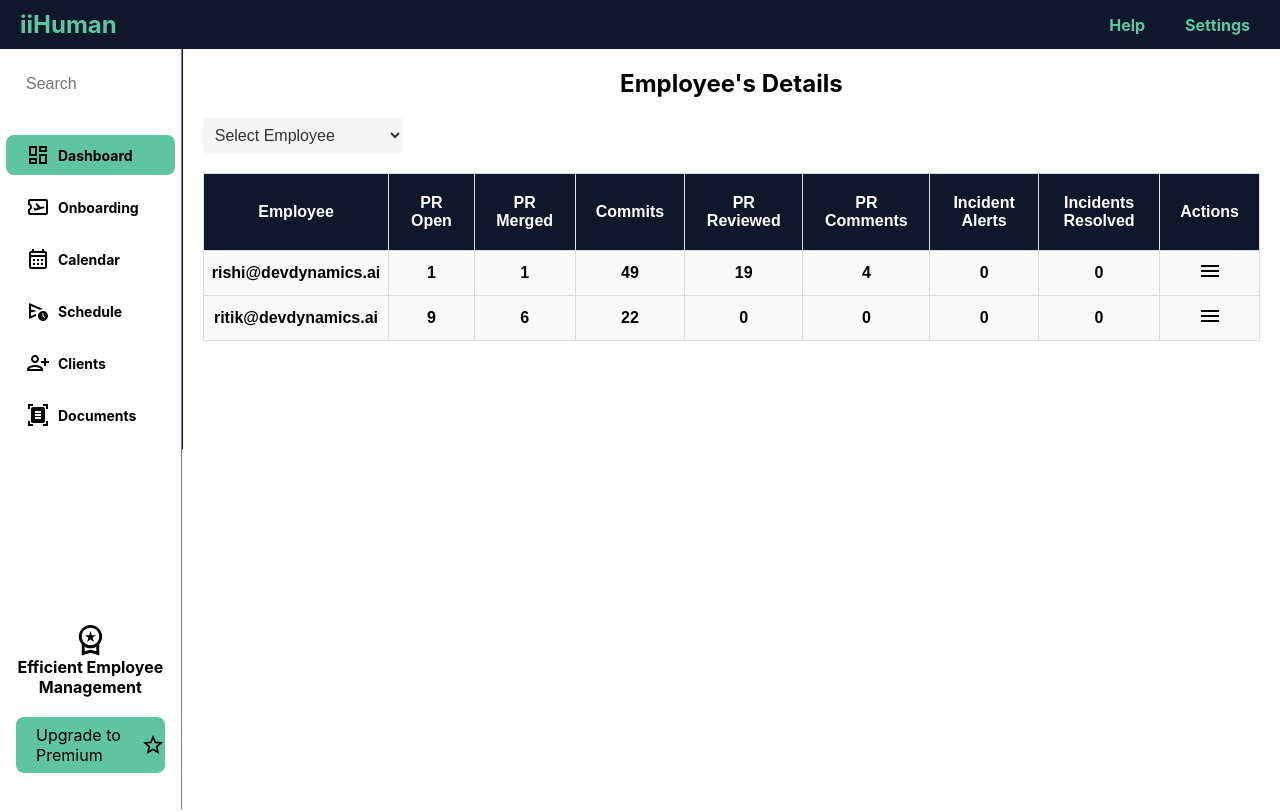
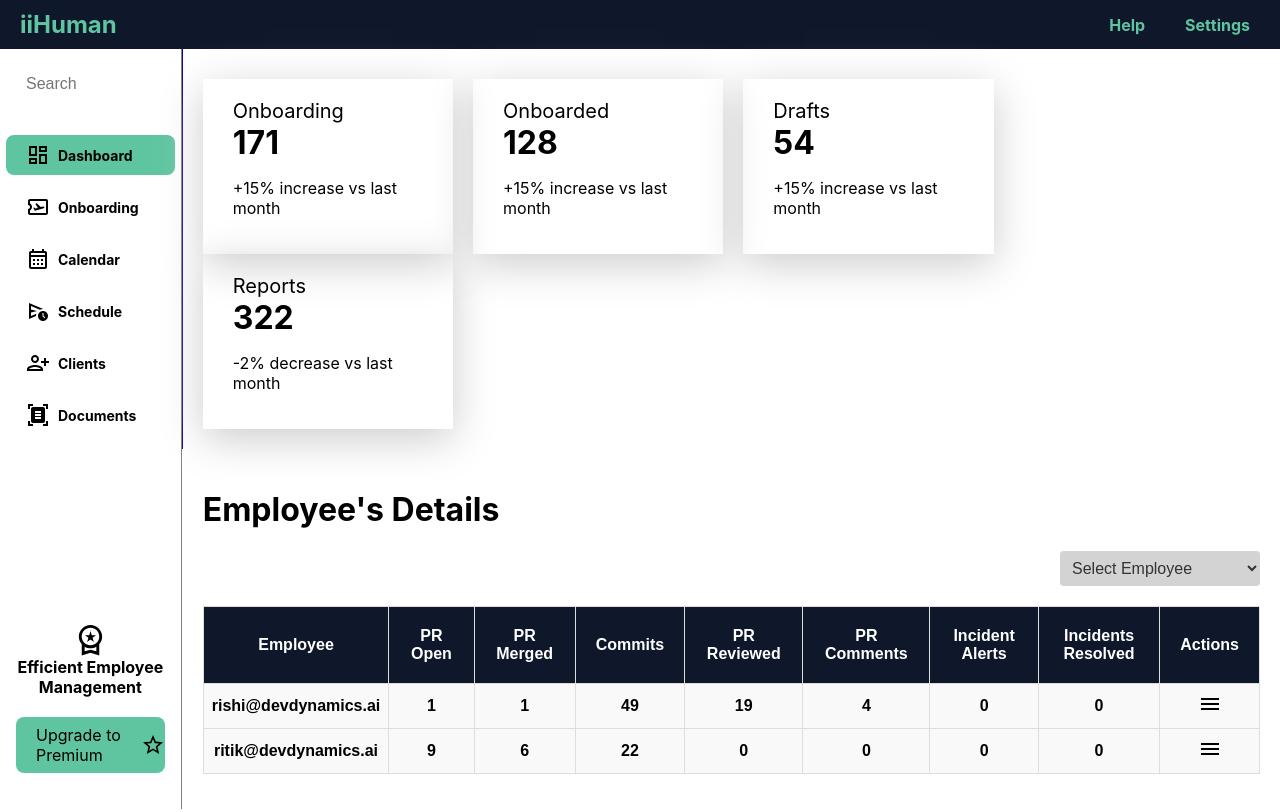
Before and after one commit to parikshitlfj12/employees-chart, a React (Create React App) app: page / in a window 1280 px wide. Shown: the top 812 px of the page. Built offline with nearby package versions, Linux system fonts and the light colour scheme; the HTML template or start-up script is replaced by a standard one.

Commit message:
Add: Cards to landing page

```diff
--- a/src/components/EmployeesComponent/EmployeesComponent.css
+++ b/src/components/EmployeesComponent/EmployeesComponent.css
@@ -3,6 +3,34 @@
     flex-direction: column;
     align-items: center;
     padding: 20px;
+}
+
+.summary-container {
+    width: 100%;
+    display: flex;
+    flex-wrap: wrap;
+    justify-content: flex-start;
+    column-gap: 20px;
+    margin-bottom: 40px;
+    margin-top: 10px;
+}
+
+.summary {
+    width: 18%;
+    cursor: pointer;
+    padding: 20px 30px;
+    transition: box-shadow 0.3s ease;
+    box-shadow: 0px 10px 40px 0px #CCCCCC;
+
+}
+
+.card .card-header {
+    font-size: 1.25rem;
+}
+
+.card .card-title {
+    font-size: 2rem;
+    margin: 0;
 }
 
 .chart-container {
@@ -59,6 +87,7 @@
 
 .filters {
     margin-bottom: 20px;
+    float: right;
 }
 
 .filters select {
--- a/src/components/EmployeesComponent/index.tsx
+++ b/src/components/EmployeesComponent/index.tsx
@@ -2,6 +2,33 @@ import React, { useState, useEffect } from "react";
 import "./EmployeesComponent.css";
 import { RootEmployeeObject, AuthorWorklogRow } from "../../types";
 import { Menu } from '@mui/icons-material';
+
+const SummaryCards = () => {
+    const cards = [
+        { title: 'Onboarding', count: 171, change: '+15% increase vs last month', bg: 'bg-primary' },
+        { title: 'Onboarded', count: 128, change: '+15% increase vs last month', bg: 'bg-success' },
+        { title: 'Drafts', count: 54, change: '+15% increase vs last month', bg: 'bg-warning' },
+        { title: 'Reports', count: 322, change: '-2% decrease vs last month', bg: 'bg-danger' },
+    ];
+
+    return (
+        <div className="summary-container">
+            {cards.map((card, index) => (
+                <div className="summary" key={index}>
+                    <div className={`card text-white mb-3 ${card.bg}`}>
+                        <div className="card-header">{card.title}</div>
+                        <div className="card-body">
+                            <h5 className="card-title">{card.count}</h5>
+                            <p className="card-text">{card.change}</p>
+                        </div>
+                    </div>
+                </div>
+            ))
+            }
+        </div >
+    );
+};
+
 
 const App: React.FC = () => {
     const [data, setData] = useState<RootEmployeeObject | null>(null);
@@ -56,10 +83,13 @@ const App: React.FC = () => {
 
     return (
         <div className="container">
-            <div className="title">Employee's Details</div>
+            <SummaryCards />
+            <div style={{textAlign:"start", width:"100%"}}>
+                <h1>Employee's Details</h1>
+            </div>
             <div className="employee-table">
                 <div className="filters">
-                    <select onChange={(e) => handleEmployeeSelect(e.target.value)}>
+                    <select style={{backgroundColor: "#D3D3D3"}} onChange={(e) => handleEmployeeSelect(e.target.value)}>
                         <option value="">Select Employee</option>
                         {data?.data?.AuthorWorklog?.rows.map(employee => (
                             <option key={employee.name} value={employee.name}>
```
